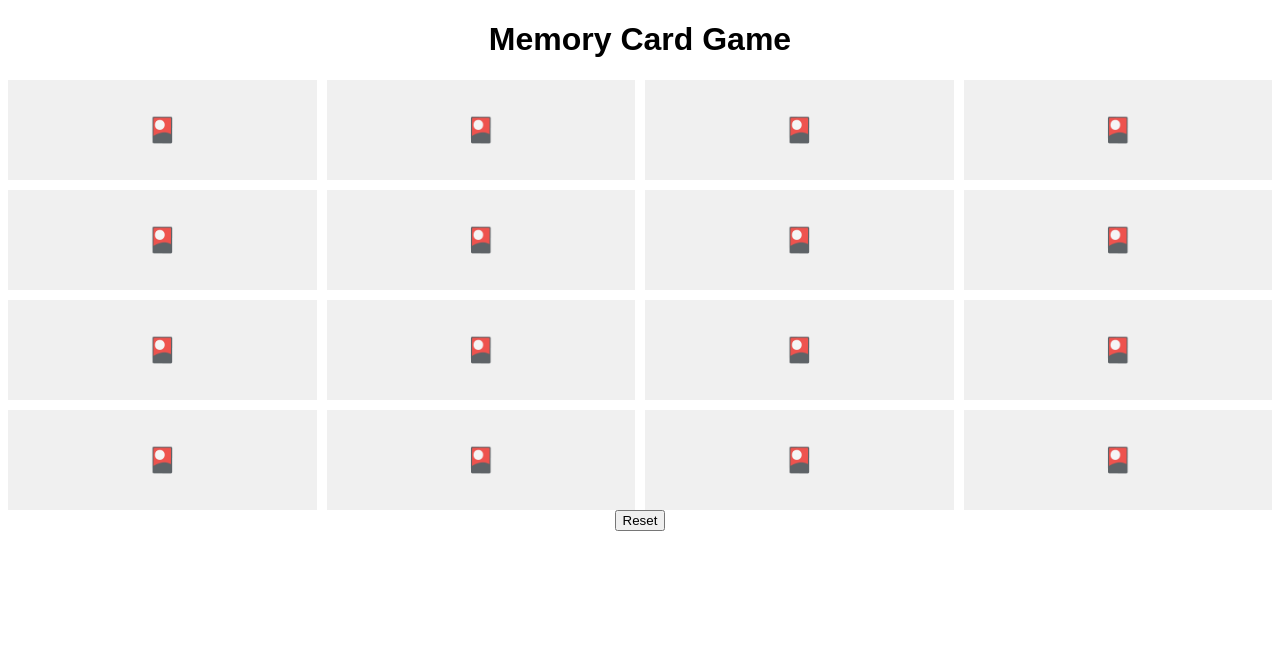
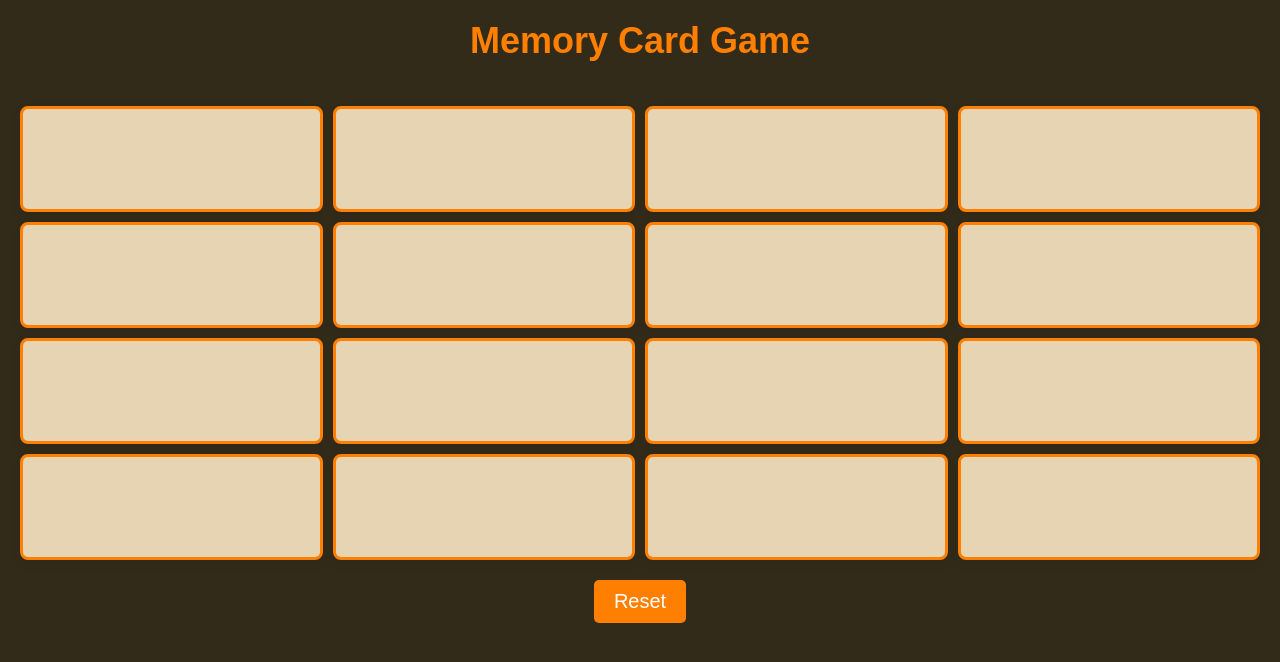
Before and after one commit to Vedansh5545/MLH-Challenges, a plain HTML site: page MemoryCardGame/index.html in a window 1280 px wide. Drawn offline with Linux system fonts and the light colour scheme.

Commit message:
bug fixes

```diff
--- a/MemoryCardGame/script.js
+++ b/MemoryCardGame/script.js
@@ -8,7 +8,10 @@ function createCardElement(index) {
     const card = document.createElement('div');
     card.classList.add('card');
     card.dataset.index = index;
-    card.textContent = '🎴';
+    card.innerHTML = `
+        <div class="front">${cards[index]}</div>
+        <div class="back"></div>
+    `;
     card.addEventListener('click', flipCard);
     return card;
 }
@@ -23,7 +26,7 @@ function renderCards() {
 }
 
 function checkForMatch() {
-    if (firstCard.textContent === secondCard.textContent) {
+    if (firstCard.innerHTML === secondCard.innerHTML) {
         disableCards();
     } else {
         unflipCards();
--- a/MemoryCardGame/style.css
+++ b/MemoryCardGame/style.css
@@ -1,6 +1,16 @@
 body {
     font-family: Arial, sans-serif;
     text-align: center;
+    background-color: #332b1a; /* Coffee brown background color */
+    margin: 0;
+    padding: 0;
+    color: #fff; /* Text color */
+}
+
+h1 {
+    margin-top: 20px;
+    font-size: 36px;
+    color: #ff7f00; /* Orange heading color */
 }
 
 .grid-container {
@@ -8,19 +18,46 @@ body {
     grid-template-columns: repeat(4, 1fr);
     grid-gap: 10px;
     margin-top: 20px;
+    padding: 20px;
 }
 
 .card {
     height: 100px;
-    background-color: #f0f0f0;
+    background-color: #e6d4b3; /* Light coffee brown card color */
     display: flex;
     justify-content: center;
     align-items: center;
     font-size: 24px;
     cursor: pointer;
-    transition: background-color 0.3s ease;
+    transition: transform 0.3s, background-color 0.3s;
+    border-radius: 8px;
+    box-shadow: 0 4px 8px rgba(0, 0, 0, 0.1);
+    color: transparent;
+    border: 3px solid #ff7f00; /* Orange border */
 }
 
 .card.flipped {
-    background-color: #fff;
+    border: 3px solid #ff7f00; /* Orange border */
+    background-color: #332b1a; /* Coffee brown background color */
+    color: #fff;
 }
+
+.grid-container:hover .card:not(.flipped) {
+    background-color: #c0ac8e; /* Dark coffee brown hover color */
+    box-shadow: 0 4px 8px rgba(0, 0, 0, 0.2);
+}
+
+button {
+    padding: 10px 20px;
+    font-size: 20px;
+    background-color: #ff7f00; /* Orange button color */
+    color: #fff;
+    border: none;
+    border-radius: 5px;
+    cursor: pointer;
+    transition: background-color 0.3s;
+}
+
+button:hover {
+    background-color: #cc6600; /* Darker orange color on hover */
+}
```
